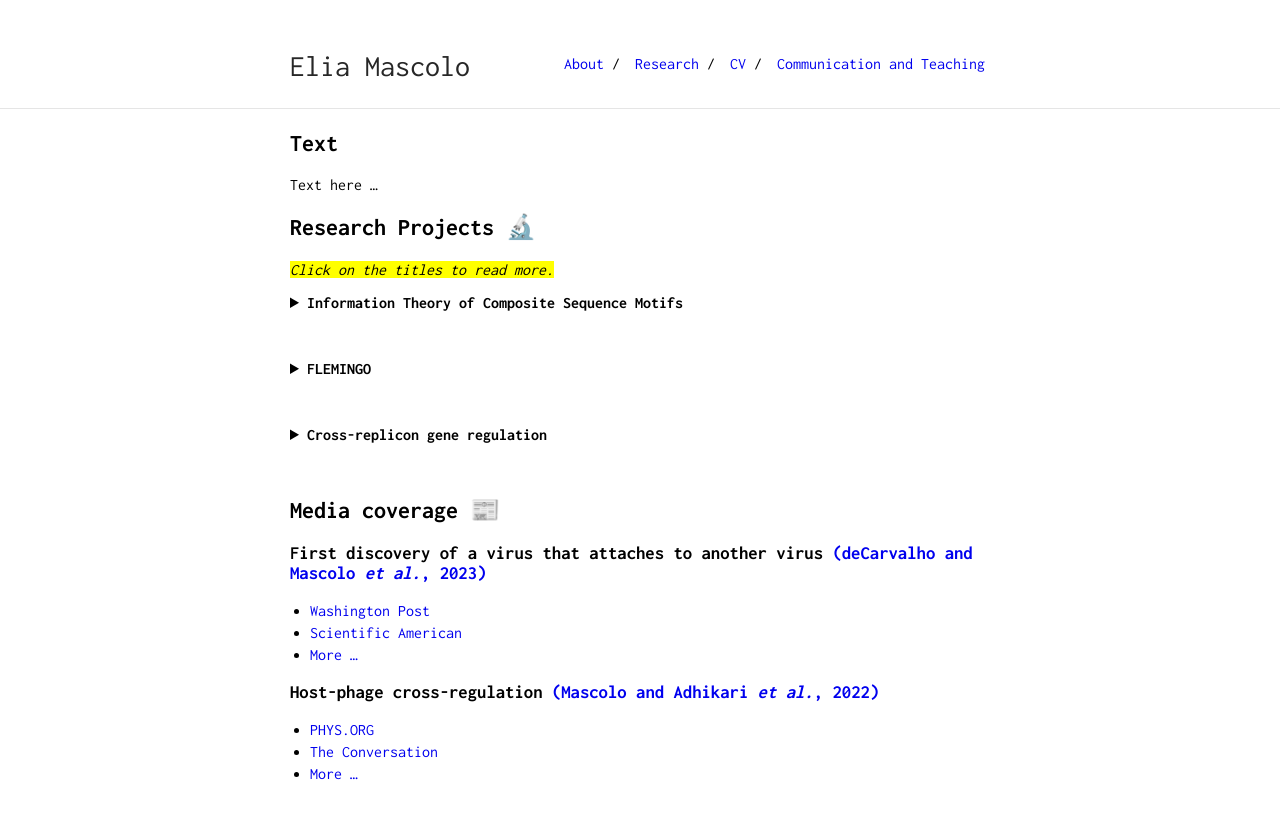
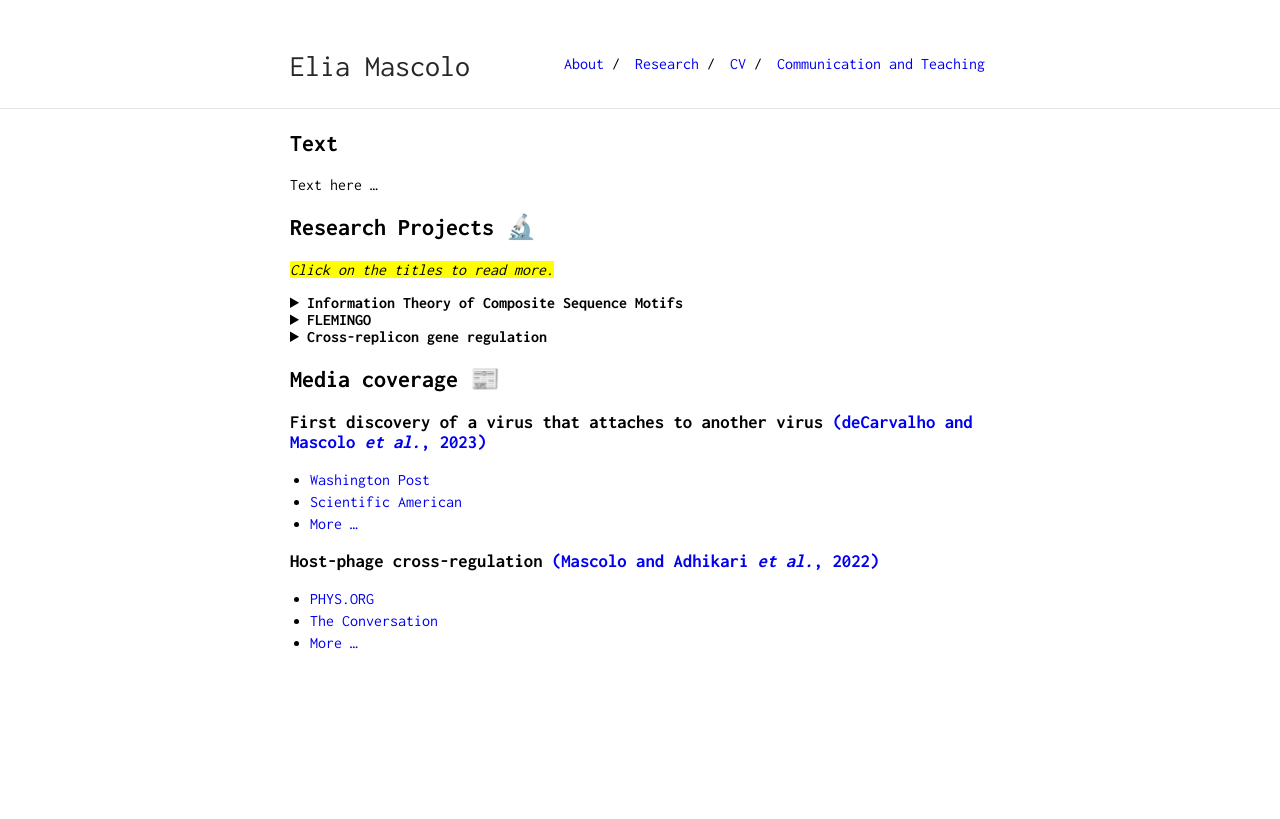
Before and after one commit to eliamascolo/eliamascolo.github.io, a Jekyll site: the page built from research.md, in a window 1280 px wide. Shown: the top 819 px of the page. Built offline with Jekyll 4.4.1, drawn with Linux system fonts in a browser that asks for light colours.

Commit message:
Update research.md

```diff
--- a/research.md
+++ b/research.md
@@ -30,22 +30,21 @@ I proposed a generalized framework for this fundational theory that can be used
 <a href="https://doi.org/10.1101/2024.11.11.623117">(Mascolo & Erill, 2024)</a>.
 The classical theory by Schenider can be seen as a special case where <i>n=1</i>.
 I also show how this framework can be applied to study different aspects of target recognition mediated by molecular complexes (how protein flexibility can co-evolve with spacer variability, the thermodynamic efficiency of different recruitment strategies, and the effect of mutation spectra on the evolvability of different information-encoding strategies).
-<br />
+<br>
 &#x1F4CC; <a href="/pdf_files/poster_Info_Theo_Composite_Motifs.pdf" target="_blank"><b>Open poster</b></a>
-</details><br>
+</details>
 
 <details>
 <summary><strong>FLEMINGO</strong></summary>
 I developed a motif discovery tool that can discover <i>composite motifs</i> (see <a href="#ITCM">Composite Sequence Motifs</a> ) in biological data (sets of co-regulated promoters) through evolutionary computation. The tool, called <i>FLEMINGO</i> (for <strong>FLE</strong>xible <strong>M</strong>otif <strong>IN</strong>ference via <strong>G</strong>enetic <strong>O</strong>ptimization), can detect motifs encompassing spacers (or <i>gaps</i>) of variable length, as well as DNA shape features (inferred from the DNA sequence).
-</details><br />
+</details>
 
 <details>
 <summary><strong>Cross-replicon gene regulation</strong></summary>
 Text here ...
-<br />
+<br /><br />
 &#x1F4CC; <a href="/pdf_files/poster_MGE_TF.pdf" target="_blank"><b>Open poster</b></a>
-
-</details><br>
+</details>
 
 ## Media coverage 📰
 
```
